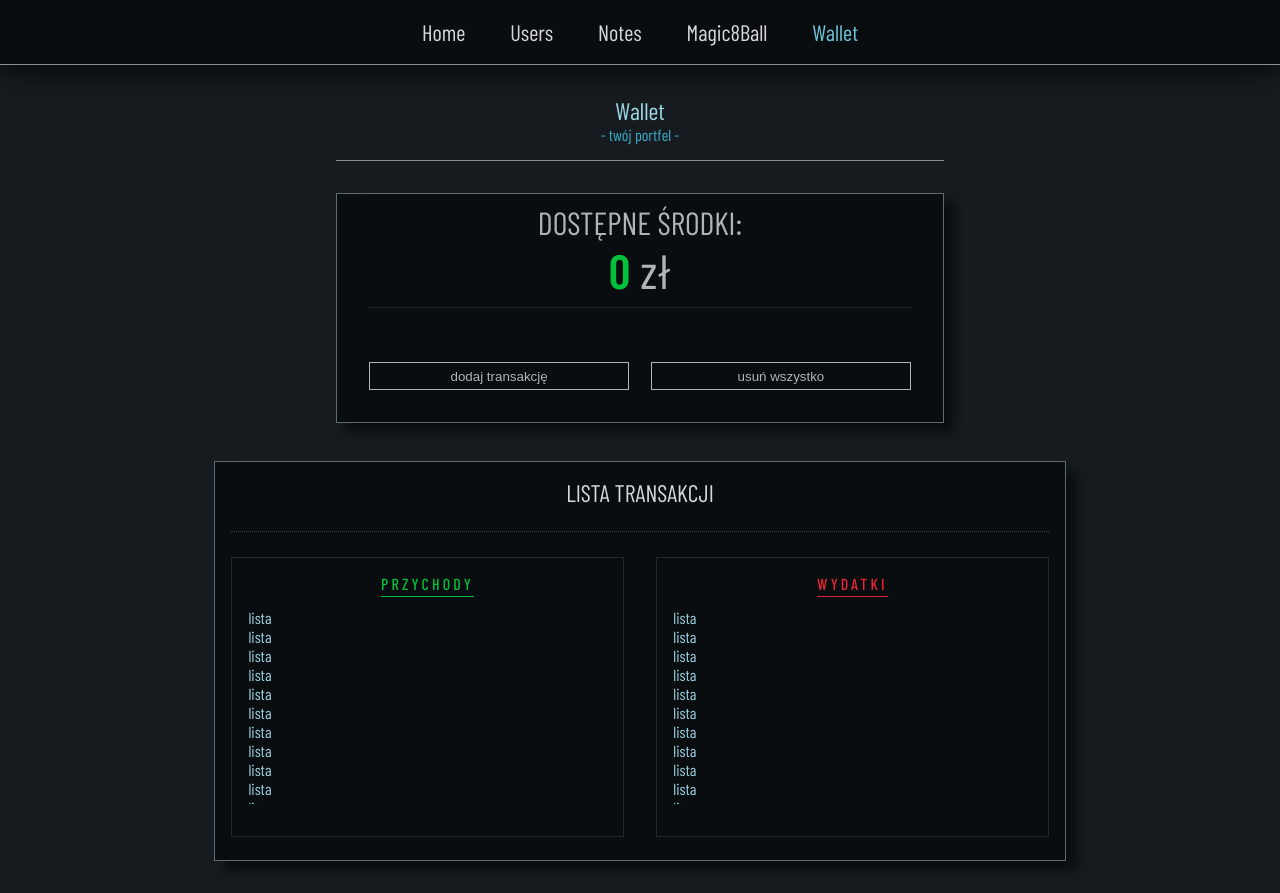
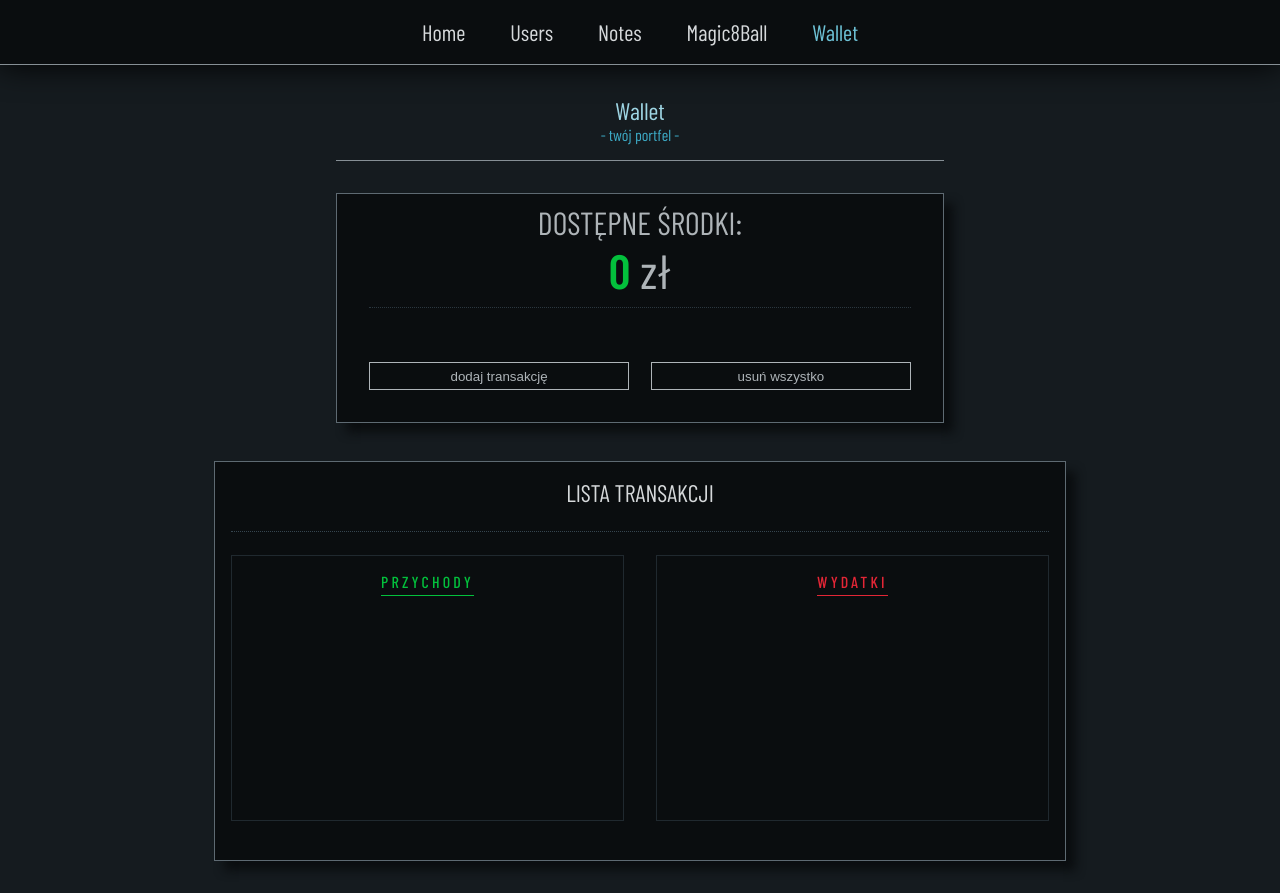
Before and after one commit to Scorpion19702022/SIMPLE_PROJECT_REACT_REDUX, a React (Vite) app: page /Wallet in a window 1280 px wide. Built offline with nearby package versions, Linux system fonts and the light colour scheme; a web font is replaced by a local one.

Commit message:
added components

```diff
--- a/src/Components/Wallet/WalletList.tsx
+++ b/src/Components/Wallet/WalletList.tsx
@@ -7,41 +7,11 @@ const WalletList = () => {
 			<div className={styles.box_deal}>
 				<div className={styles.box_income}>
 					<h3 className={styles.heading_income}>{`przychody`.toLocaleUpperCase()}</h3>
-					<div className={styles.deal_list}>
-						<p className={styles.list}>lista</p>
-						<p className={styles.list}>lista</p>
-						<p className={styles.list}>lista</p>
-						<p className={styles.list}>lista</p>
-						<p className={styles.list}>lista</p>
-						<p className={styles.list}>lista</p>
-						<p className={styles.list}>lista</p>
-						<p className={styles.list}>lista</p>
-						<p className={styles.list}>lista</p>
-						<p className={styles.list}>lista</p>
-						<p className={styles.list}>lista</p>
-						<p className={styles.list}>lista</p>
-						<p className={styles.list}>lista</p>
-						<p className={styles.list}>lista</p>
-					</div>
+					<div className={styles.deal_list}></div>
 				</div>
 				<div className={styles.box_expense}>
 					<h3 className={styles.heading_expense}>{`wydatki`.toLocaleUpperCase()}</h3>
-					<div className={styles.deal_list}>
-						<p className={styles.list}>lista</p>
-						<p className={styles.list}>lista</p>
-						<p className={styles.list}>lista</p>
-						<p className={styles.list}>lista</p>
-						<p className={styles.list}>lista</p>
-						<p className={styles.list}>lista</p>
-						<p className={styles.list}>lista</p>
-						<p className={styles.list}>lista</p>
-						<p className={styles.list}>lista</p>
-						<p className={styles.list}>lista</p>
-						<p className={styles.list}>lista</p>
-						<p className={styles.list}>lista</p>
-						<p className={styles.list}>lista</p>
-						<p className={styles.list}>lista</p>
-					</div>
+					<div className={styles.deal_list}></div>
 				</div>
 			</div>
 		</section>
```
Also changed, not shown: src/Components/Wallet/WalletIncomeItem.tsx (added, +10 -0 lines), src/Components/Wallet/Styles/WalletExpenseItem.module.css (added), src/Components/Wallet/Styles/WalletIncomeItem.module.css (added), src/Components/Wallet/WalletExpenseItem.tsx (added).
